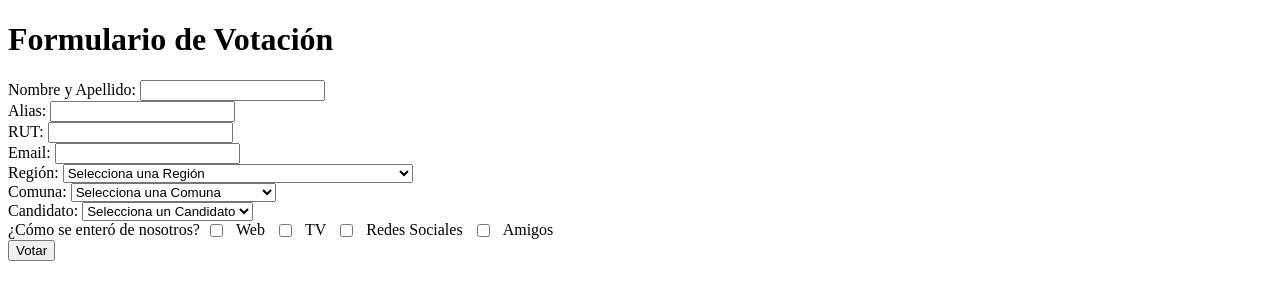
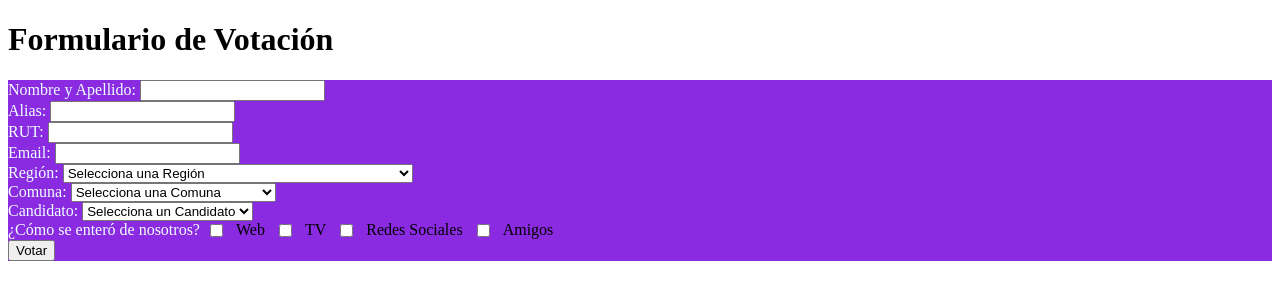
Before and after one commit to nikorasu96/Formulario, a PHP site: page / in a window 1280 px wide. Shown: the top 300 px of the page. Run offline with PHP 8.4, Linux system fonts and the light colour scheme; data comes from the database, SQL or seed files in the repository; data that the repository does not hold is empty.

Commit message:
Version1

```diff
--- /dev/null
+++ b/css/estilo.css
@@ -0,0 +1,7 @@
+form{
+    background-color: blueviolet;
+}
+
+label{
+    color: azure;
+}
--- a/index.php
+++ b/index.php
@@ -24,7 +24,7 @@ $comunas = $stmt_comunas->fetchAll(); // Obtiene todas las filas de resultados y
 <head>
     <meta charset="UTF-8">
     <title>Formulario de Votación</title>
-    <link rel="stylesheet" href="css/style.css"> <!-- Enlaza el archivo de estilos CSS -->
+    <link rel="stylesheet" href="css/estilo.css"> <!-- Enlaza el archivo de estilos CSS -->
     <script src="https://code.jquery.com/jquery-3.6.0.min.js"></script> <!-- Incluye la biblioteca jQuery -->
     <script src="js/script.js"></script> <!-- Incluye el archivo de script JavaScript -->
     <script>
```
